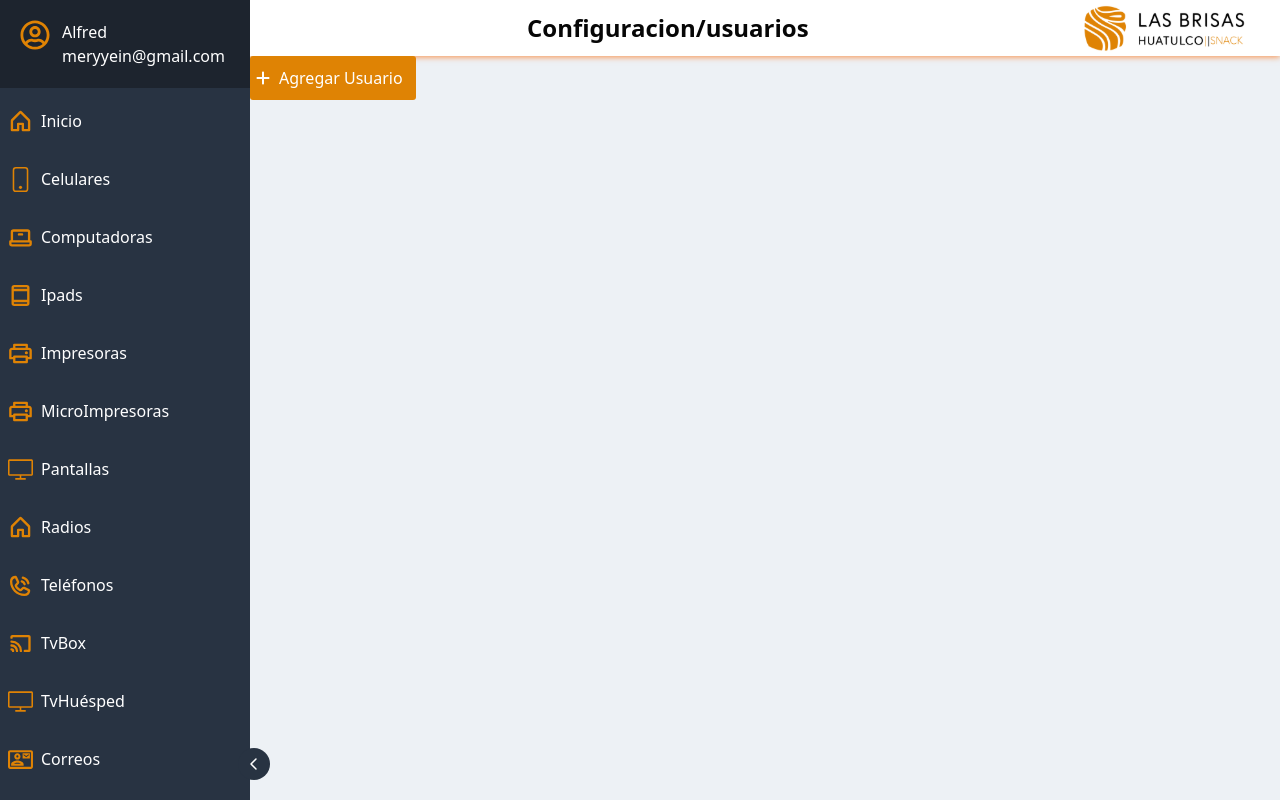
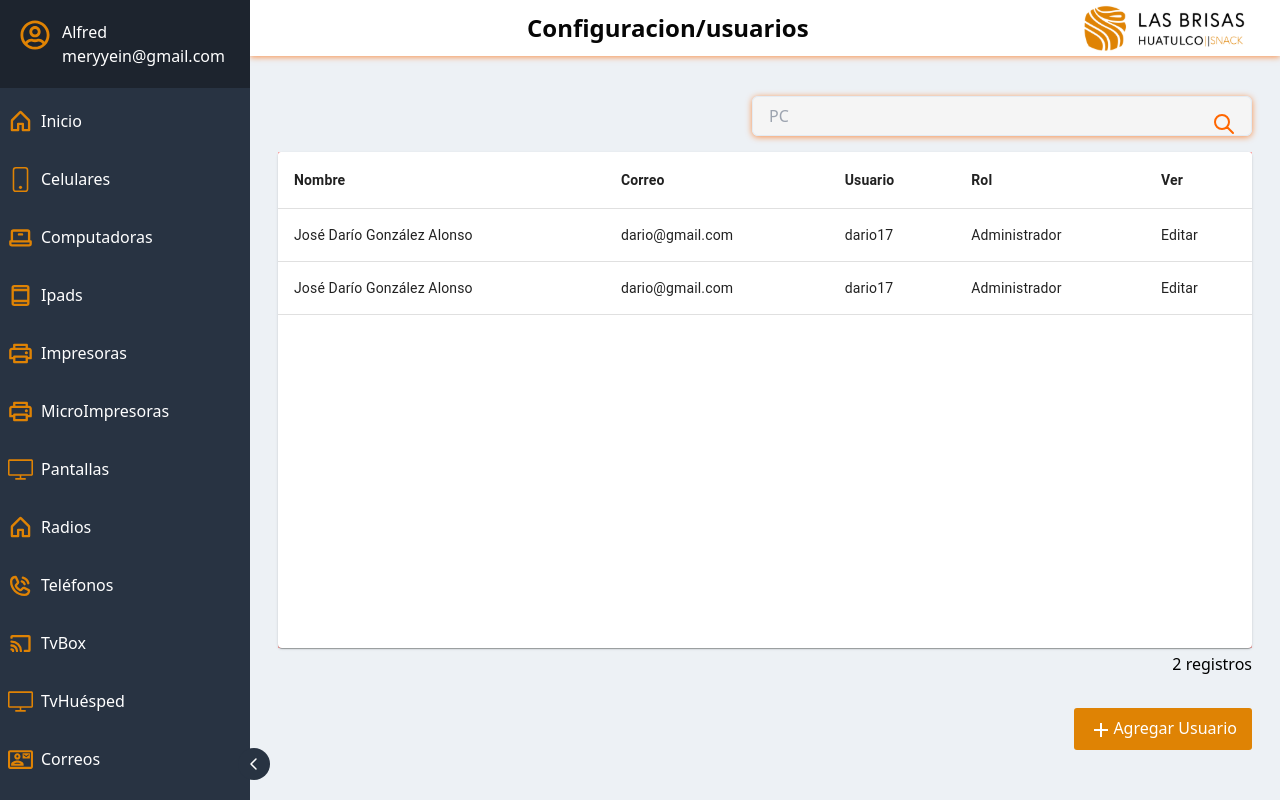
Before and after one commit to AlfredDev/Front-Br, a React (Vite) app: page /configuracion/usuarios in a window 1280 px wide. Built offline with nearby package versions, Linux system fonts and the light colour scheme; sample sign-in values are in the browser's storage.

Commit message:
feat: correos

```diff
--- a/src/inventario/Routes/InventarioRoutes.jsx
+++ b/src/inventario/Routes/InventarioRoutes.jsx
@@ -46,9 +46,7 @@ export const InventarioRoutes = () => {
             <Route path='/correos' element={<Correos/>} />
             <Route path='/configuracion' element={<Configuracion/>} />
             <Route path='/configuracion/usuarios' element={<Usuarios/>} />
-            <Route path='/configuracion/usuarios/agregarUsuario' element={<AgregarUsuario/>} />
             <Route path='/configuracion/empleados' element={<Empleados/>}/>
-            <Route path='/configuracion/empleados/agregarEmpleado' element={<AddEmpleado/>}></Route>
             <Route path='/configuracion/departamentos' element={<Departamentos/>} />
             <Route path='/configuracion/sistemasOperativos' element={<SistemasOperativos/>} />
             <Route path='/configuracion/antivirus' element={<Antivirus/>} />
--- /dev/null
+++ b/src/inventario/components/FormAddEmpleado.jsx
@@ -0,0 +1,49 @@
+function FormAddEmpleado() {
+
+    const departamentos = [{
+        id: 1,
+        nombre: "Recursos Humanos"
+    },
+    {
+        id: 2,
+        nombre: "Recepción"
+    },
+    {
+        id: 3,
+        nombre: "Mantenimiento"
+    },
+    {
+        id: 4,
+        nombre: "Animación"
+    }]
+    return (
+            <div className="">
+                <h1 className="text-xl font-semibold mb-2 w-full text-center">Agregar Empleado</h1>
+                <form action="" className="bg-white grid mt-5 p-5">
+                    <label htmlFor="">Nombre:</label>
+                    <input type="text" />
+                    <label htmlFor="">Apellido Paterno:</label>
+                    <input type="text" />
+                    <label htmlFor="">Apellido Materno:</label>
+                    <input type="text" />
+                    <label htmlFor="">Departamento:</label>
+                    <select name="" id="">
+                        {
+                            departamentos.map(departamento => {
+                                return (
+                                    <option value={departamento.id}>{departamento.nombre}</option>
+                                )
+                            })
+                        }
+                    </select>
+                        <div className="w-full">
+                            <button className="btn-agregar mt-4 float-end">Agregar</button>
+                        </div>
+                </form>
+            </div>
+
+    )
+        ;
+}
+
+export default FormAddEmpleado;
--- /dev/null
+++ b/src/inventario/components/FormAddUser.jsx
@@ -0,0 +1,47 @@
+import { RollerShades } from "@mui/icons-material";
+
+function FormAddUser() {
+    const roles=[{
+        id:1,
+        nombre:'Administrador'
+    },{
+        id:2,
+        nombre:'Usuario'
+    }
+
+    ]
+    return (
+        <div className="">
+            <h1 className="text-xl font-semibold mb-2 w-full text-center">Agregar Empleado</h1>
+            <form action="" className="bg-white grid">
+                <label htmlFor="">Nombre:</label>
+                <input type="text" />
+                <label htmlFor="">Apellido Paterno:</label>
+                <input type="text" />
+                <label htmlFor="">Apellido Materno:</label>
+                <input type="text" />
+                <label htmlFor="">Correo:</label>
+                <input type="email" />
+                <label htmlFor="">Usuario:</label>
+                <input type="text" />
+                <label htmlFor="">Contraseña:</label>
+                <input type="password" />
+                <label htmlFor="">Rol:</label>
+                <select name="" id="">
+                    {
+                        roles.map(rol => {
+                            return (
+                                <option value={rol.id}>{rol.nombre}</option>
+                            )
+                        })
+                    }
+                </select>
+                <div className="w-full">
+                    <button className="btn-agregar mt-4 float-end">Agregar</button>
+                </div>
+            </form>
+        </div>
+    )
+}
+
+export default FormAddUser;
--- a/src/inventario/components/Modal.jsx
+++ b/src/inventario/components/Modal.jsx
@@ -2,7 +2,7 @@ function Modal({body, setShowModal }) {
     return (
         <>
             <div className="justify-center items-center flex overflow-x-hidden overflow-y-auto fixed inset-0 z-50 outline-none focus:outline-none">
-                <div className="relative my-6 mx-auto w-6/12">
+                <div className="relative my-6 mx-auto w-4/12">
                     {/*content*/}
                     <div className="border-0 rounded-lg shadow-lg relative flex flex-col w-full bg-white outline-none focus:outline-none">
                         {/*header*/}
--- a/src/inventario/pages/Empleados.jsx
+++ b/src/inventario/pages/Empleados.jsx
@@ -1,9 +1,49 @@
 import Button from "../components/ButtonAdd";
+import React from 'react';
+import Modal from "../components/Modal";
+import FormAddEmpleado from "../components/FormAddEmpleado";
+import { Search } from "../components/Search";
+import TableComponent from "../components/Table";
+import AddIcon from '@mui/icons-material/Add';
 function Empleados(){
+    const [showModal,setShowModal]=React.useState(false);
+    const headers=[
+        'Nombre',
+        'Departamento'
+    ];
+    const initialRows=[
+        ['José Darío González Alonso','Recursos Humanos'],
+        ['Alitzel Xiadani Romero García', 'Capacitación']
+
+    ];
     return (
-        <>
-           <Button label={"Agregar Empleado"} className="w-auto" ruta={"/configuracion/empleados/agregarEmpleado"}/>
-        </>
+        <div className='flex flex-col h-screen p-7' >
+            <div className="flex  pb-4 pt-3 justify-end ">
+                <Search holder={"PC"} />
+            </div>
+            <div className="bg-red-300 h-2/3 ">
+                <TableComponent headers={headers} rows={initialRows} />
+            </div>
+            <div className="text-right pt-1">
+                <span>{initialRows.length} registros</span>
+            </div>
+
+            <div className="h-1/6 flex flex-row justify-between content-center pt-8" >
+                <div className="buttons2 w-full">
+                    <button className='btn-agregar float-end'
+                        onClick={()=>setShowModal(true)}
+                    >
+                        <AddIcon />
+                        Agregar Empleado
+                    </button>
+                </div>
+
+                {
+                showModal? <Modal body={<FormAddEmpleado />} setShowModal={setShowModal}/> : null
+                }
+            </div>
+
+        </div>
     );
 }
 
--- a/src/inventario/pages/Home.jsx
+++ b/src/inventario/pages/Home.jsx
@@ -9,9 +9,7 @@ export const Home = () => {
   const { logout } = useContext(AuthContext);
   const navigate = useNavigate();
   const onLoggout = () => {
-
     logout();
-
     navigate('/login', {
       replace: true,
     })
--- a/src/inventario/pages/Usuarios.jsx
+++ b/src/inventario/pages/Usuarios.jsx
@@ -1,20 +1,57 @@
 import Button from "../components/ButtonAdd";
 import styled from "styled-components";
+import Modal from "../components/Modal";
+import React from "react";
+import { Search } from "../components/Search";
+import TableComponent from "../components/Table";
+import FormAddUser from "../components/FormAddUser";
+import AddIcon from '@mui/icons-material/Add';
+
+
 function Usuarios(){
-    return(
-        <Container>
-        <Button label={"Agregar Usuario"} className="w-auto" ruta={"/configuracion/usuarios/agregarUsuario"}/>
-        </Container>
+    const [showModal,setShowModal]=React.useState(false);
+    const headers=[
+        'Nombre',
+        'Correo',
+        'Usuario',
+        'Rol'
+    ];
+    const initialRows=[
+        ['José Darío González Alonso','dario@gmail.com','dario17','Administrador'],
+        ['José Darío González Alonso','dario@gmail.com','dario17','Administrador'],
+
+
+    ];
+    return (
+        <div className='flex flex-col h-screen p-7' >
+            <div className="flex  pb-4 pt-3 justify-end ">
+                <Search holder={"PC"} />
+            </div>
+            <div className="bg-red-300 h-2/3 ">
+                <TableComponent headers={headers} rows={initialRows} />
+            </div>
+            <div className="text-right pt-1">
+                <span>{initialRows.length} registros</span>
+            </div>
+
+            <div className="h-1/6 flex flex-row justify-between content-center pt-8" >
+                <div className="buttons2 w-full">
+                    <button className='btn-agregar float-end'
+                        onClick={()=>setShowModal(true)}
+                    >
+                        <AddIcon />
+                        Agregar Usuario
+                    </button>
+                </div>
+
+                {
+                showModal? <Modal body={<FormAddUser />} setShowModal={setShowModal}/> : null
+                }
+            </div>
+
+        </div>
     );
 }
 
 
-const Container=styled.div`
-    display: flex;
-    :hover{
-        background-color:#BA6D03;
-    }
-`;
-
-
 export default Usuarios;
```
